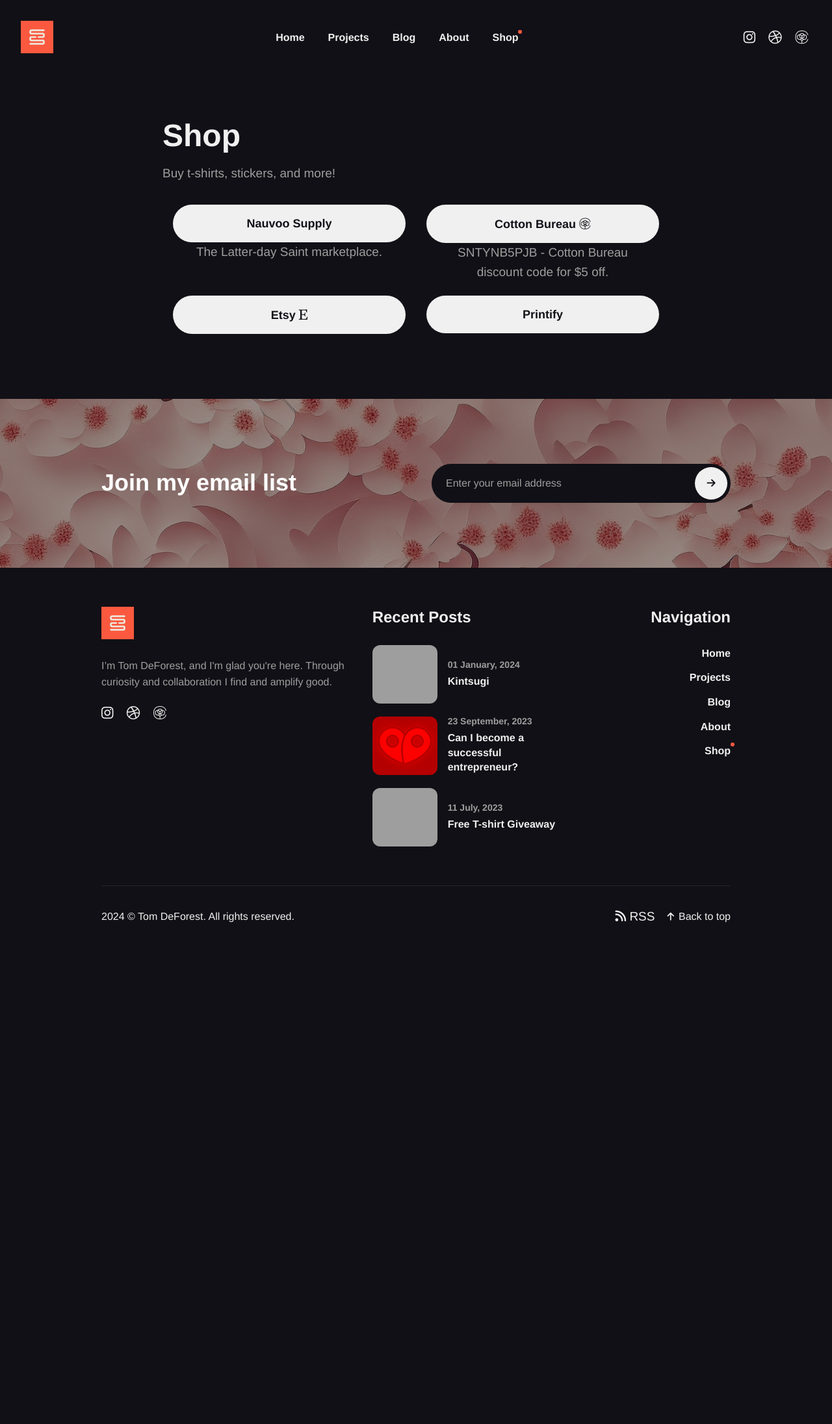
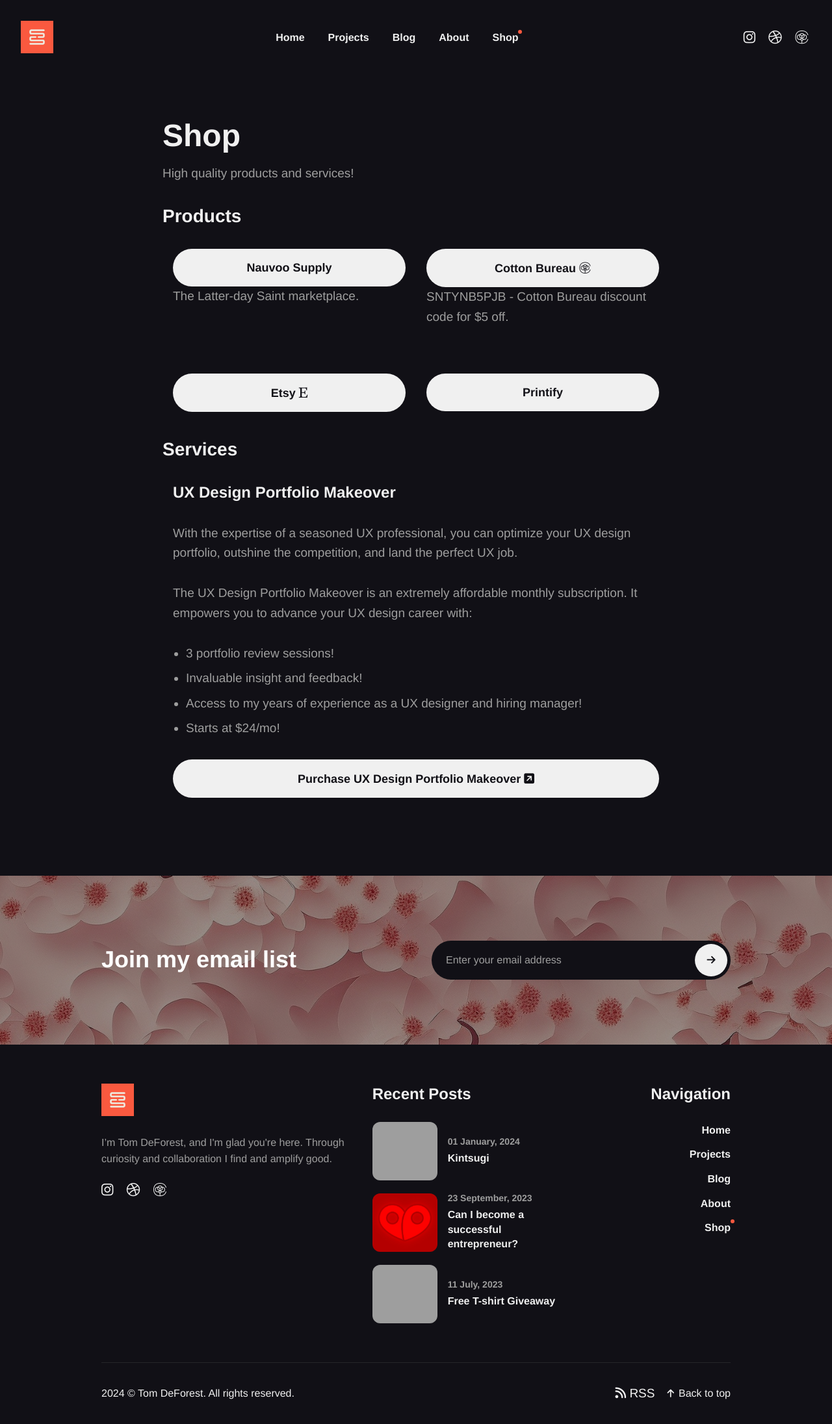
Before and after one commit to tomdeforest/tomdeforest.github.io, a Jekyll site: the page built from _pages/shop.md, in a window 1280 px wide. Shown: the whole page at 65% size. Built offline with Jekyll 4.4.1, drawn with Linux system fonts in a browser that asks for light colours; some web fonts are replaced; before the commit the page ends 1458 px from its top, so only the background shows below that; grey boxes are pictures that could not be loaded.

Commit message:
Added ux design portfolio makeover

```diff
--- a/_pages/shop.md
+++ b/_pages/shop.md
@@ -1,13 +1,16 @@
 ---
 layout: page
 title: Shop
-description: Buy t-shirts, stickers, and more!
+description: High quality products and services!
 permalink: /shop/
 # image: '/images/froever.jpeg'
 ---
 
 <div class="page-wrapper">
     <div class="container animate">
+        <div class="row">
+            <h2>Products</h2>
+        </div>
         <div class="row">
             <div class="shop-container col col-4 col-w-6 col-t-12">
                 <a href="https://nauvoo.supply/collections/smallandsimple" class="button" target="_blank">Nauvoo Supply</a>
@@ -26,5 +29,22 @@ permalink: /shop/
                 <a href="https://smllsmpl.printify.me/products" class="button" target="_blank">Printify</a>
             </div>
         </div>
+        <div class="row">
+            <h2>Services</h2>
+        </div>
+        <div class="row">
+            <div class="shop-container col col-12">
+                <h3>UX Design Portfolio Makeover</h3>
+                <p>With the expertise of a seasoned UX professional, you can optimize your UX design portfolio, outshine the competition, and land the perfect UX job.</p>
+                <p>The UX Design Portfolio Makeover is an extremely affordable monthly subscription. It empowers you to advance your UX design career with:</p>
+                <ul>
+                    <li>3 portfolio review sessions!</li>
+                    <li>Invaluable insight and feedback!</li>
+                    <li>Access to my years of experience as a UX designer and hiring manager!</li>
+                    <li>Starts at $24/mo!</li>
+                </ul>
+                <a class="button" href="https://smllsmpl.gumroad.com/l/ux-portfolio-review" target="_blank">Purchase UX Design Portfolio Makeover <i class="fa-solid fa-square-arrow-up-right"></i></a>
+            </div>
+        </div>
     </div>
 </div>
--- a/_sass/3-modules/_shop.scss
+++ b/_sass/3-modules/_shop.scss
@@ -1,15 +1,11 @@
 .shop-container {
-    margin-bottom: 20px;
+    margin-bottom: 40px;
     min-height: auto;
-    text-align: center;
 
     .button {
         display: block;
     }
-    p {
-        margin: 0 20px;;
-    }
-    p:last-of-type {
-        margin-bottom: 0;
+    a {
+        text-align: center;
     }
 }
```
